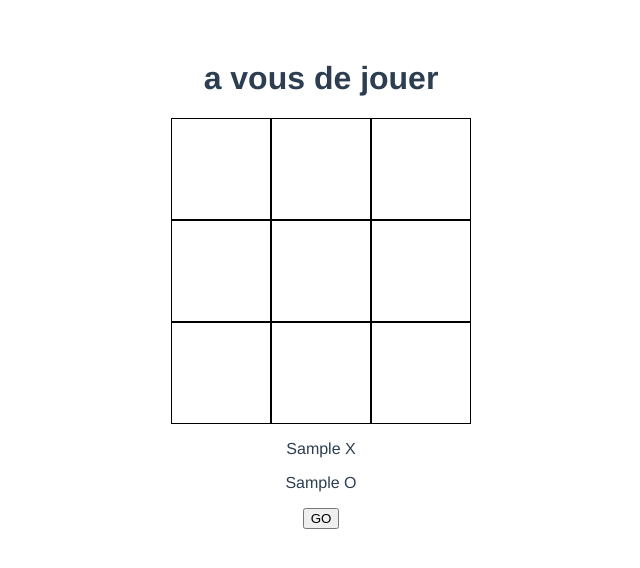
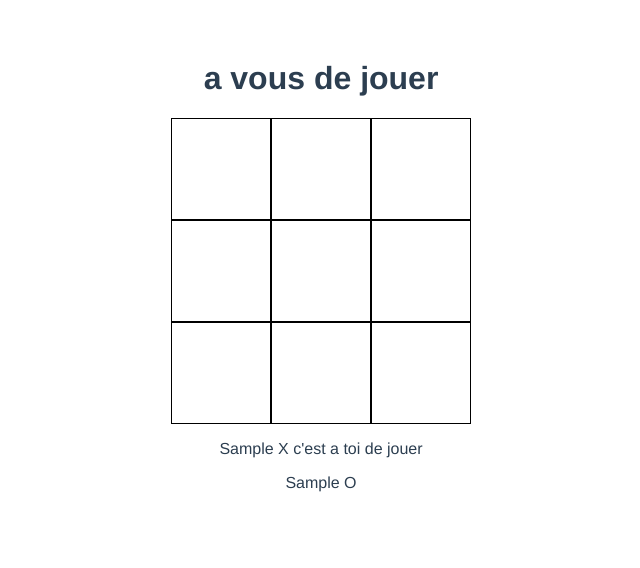
Before and after one commit to jyr53/tictactoe, a Vue app: page / in a window 1280 px wide. Both pictures are taken after typing "Sample", "Sample" into the empty fields and a click on the button "GO". Shown: the top 568 px of the page, without its empty margins (319-959 px from the left). Built offline with nearby package versions, Linux system fonts and the light colour scheme.

Commit message:
affiche le joueur qui peu jouer

```diff
--- a/src/App.vue
+++ b/src/App.vue
@@ -18,14 +18,17 @@
   <div class="jeu" v-if="step == 2">
     <h1>a vous de jouer</h1>
     <div id="plateau">
-      <div class="case"  v-for="i in 9" :key=i :data-value=i v-on:click="jouer"></div>
+      <div class="case" v-for="i in 9" :key=i :data-value=i v-on:click="jouer"></div>
     </div>
-    <p>{{ this.joueur[0].joueur }} {{ this.joueur[0].symbol }}</p>
-    <p>{{ this.joueur[1].joueur }} {{ this.joueur[1].symbol }}</p>
-    <button v-on:click="plus">GO</button>
+    <p>{{ this.joueur[0].joueur }} {{ this.joueur[0].symbol }} {{ this.aff_player2 }}</p>
+    <p>{{ this.joueur[1].joueur }} {{ this.joueur[1].symbol }} {{ this.aff_player1 }}</p>
+
+
+
   </div>
   <div class="gagant" v-if="step == 3">
     <h1>tu as gagné {{ this.gagne }}</h1>
+    <button v-on:click="rejoue">REJOUE</button>
   </div>
 
 </template>
@@ -37,6 +40,8 @@
 export default {
   data() {
     return {
+      aff_player1: "",
+      aff_player2: "",
       nb_cell: 0,
       row: 3,
       col: 3,
@@ -46,11 +51,15 @@ export default {
         joueur: "",
         score: 0,
         symbol: "X",
+        player1: "c'est a toi de jouer",
+        player2: "",
         case_jouer: []
       }, {
         joueur: "",
         score: 0,
         symbol: "O",
+        player2: "c'est a toi de jouer",
+        player1: "",
         case_jouer: []
       }],
       tour_jeux: 1,
@@ -61,15 +70,23 @@ export default {
   methods: {
     plus() {
       this.step = this.step + 1;
+      this.affich_joueur();
     },
+
+    affich_joueur() {
+      let index = this.tour_jeux % 2;
+      this.aff_player1 = this.joueur[index].player1;
+      this.aff_player2 = this.joueur[index].player2;
+    },
+
     jouer(event) {
 
       let val = event.target.getAttribute('data-value');
       let auto = this.control.find(element => element == val);
       if (auto == val) {
         let index = this.tour_jeux % 2;
+        this.affich_joueur();
         event.target.innerHTML = this.joueur[index].symbol;
-        this.pion = this.joueur[index].symbol;
         this.joueur[index].case_jouer.push(val);
         this.control.splice(val, 1, "x");
         this.tour_jeux++;
@@ -135,7 +152,6 @@ export default {
       let temp = tab.join('');
       if (tab_verifi.findIndex(element => element == temp) != -1) {
         this.gagne = this.joueur[index].joueur;
-        console.log(this.joueur[index].joueur);
         this.step = this.step + 1;
       }
 
@@ -161,6 +177,14 @@ export default {
         }
       }
       return result;
+    },
+    rejoue() {
+      this.control = [0, 1, 2, 3, 4, 5, 6, 7, 8, 9];
+      this.step = 2;
+      this.joueur[0].case_jouer = [];
+      this.joueur[1].case_jouer = [];
+
+
     }
   }
 }
@@ -178,12 +202,14 @@ export default {
   color: #2c3e50;
   margin-top: 60px;
 }
-.case{
-  border:1px solid black;
+
+.case {
+  border: 1px solid black;
   height: 100px;
- line-height: 100px;
- font: size 60px;
+  line-height: 100px;
+  font: size 60px;
 }
+
 #plateau {
   display: grid;
   grid-template-columns: repeat(3, 1fr);
```
